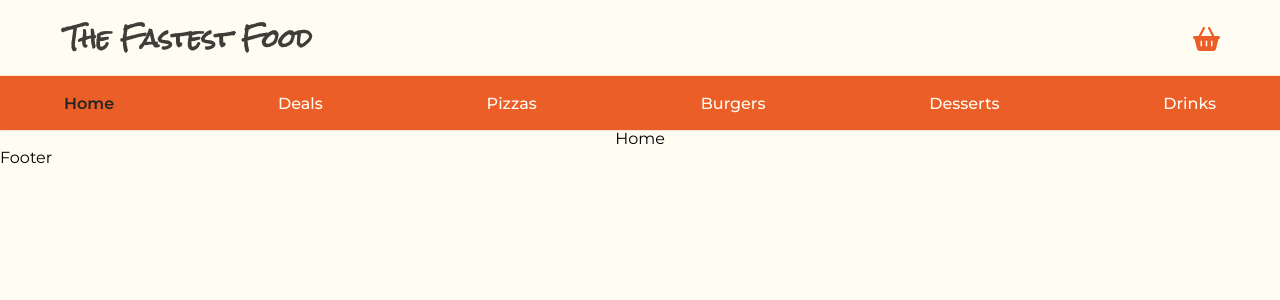
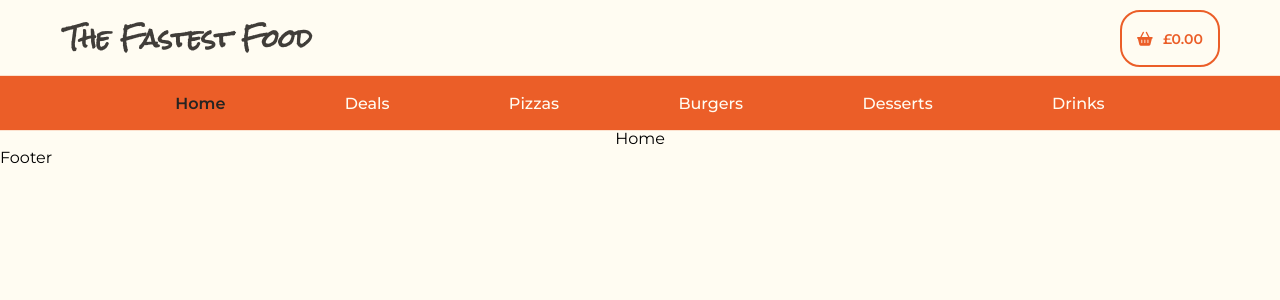
Before and after one commit to MatGom/the-fastest-food, a React (Vite) app: page / in a window 1280 px wide. Shown: the top 300 px of the page. Built offline with nearby package versions, Linux system fonts and the light colour scheme.

Commit message:
Adjust styles for basket icon in navigation and prepare for basket

```diff
--- a/src/components/Navigation/Navigation.module.css
+++ b/src/components/Navigation/Navigation.module.css
@@ -2,6 +2,7 @@
   display: flex;
   flex-direction: column;
   align-items: center;
+  background-color: var(--color-two);
 }
 
 .navigationTitle {
@@ -17,19 +18,42 @@
 .navigationTitle h1 {
   color: var(--color-one);
   margin-left: 5px;
-  font-size: 20px;
+  font-size: 18px;
 }
 
 .navigationBasket {
+  width: 100px;
   display: flex;
-  justify-content: center;
+  justify-content: space-evenly;
   align-items: center;
+  border: 2px solid var(--color-five);
+  border-radius: 20px;
+  transition: 0.2s;
   cursor: pointer;
 }
 
 .navigationBasket i {
-  font-size: 20px;
+  font-size: 14px;
   color: var(--color-five);
+  transition: 0.2s;
+}
+
+.navigationBasketPrice {
+  margin-left: 5px;
+  font-weight: 600;
+  font-size: 14px;
+  color: var(--color-five);
+  font-family: var(--font-two);
+  transition: 0.2s;
+}
+
+.navigationBasket:hover {
+  background-color: var(--color-five);
+}
+
+.navigationBasket:hover.navigationBasket i,
+.navigationBasket:hover .navigationBasketPrice {
+  color: var(--color-two);
 }
 
 .navigationListContainer {
@@ -83,11 +107,15 @@
     font-size: 24px;
   }
 
-  .navigationBasket i {
-    font-size: 24px;
+  .navigationBasket {
+    padding: 10px;
   }
 
   .navigationListMainItem {
     width: auto;
   }
+
+  .navigationList {
+    justify-content: space-evenly;
+  }
 }
--- a/src/components/Navigation/Navigation.tsx
+++ b/src/components/Navigation/Navigation.tsx
@@ -1,14 +1,33 @@
 import styles from './Navigation.module.css';
 
+import { useState } from 'react';
 import { NavLink } from 'react-router-dom';
 
 export default function Navigation() {
+  const [basketIsOpen, setBasketIsOpen] = useState<boolean>(false);
+
+  const handleShowBasket = () => {
+    setBasketIsOpen(true);
+  };
+
+  const handleCloseBasket = () => {
+    setBasketIsOpen(false);
+  };
+
   return (
     <nav className={styles.navigation}>
+      {basketIsOpen && (
+        <div className='basket'>
+          <h4>Basket</h4>
+          <button onClick={handleCloseBasket}>Close</button>
+        </div>
+      )}
+
       <div className={styles.navigationTitle}>
         <h1>The Fastest Food</h1>
-        <div className={styles.navigationBasket}>
+        <div className={styles.navigationBasket} onClick={handleShowBasket}>
           <i className='fa-solid fa-basket-shopping'></i>
+          <p className={styles.navigationBasketPrice}>£0.00</p>
         </div>
       </div>
       <div className={styles.navigationListContainer}>
--- a/src/index.css
+++ b/src/index.css
@@ -26,3 +26,19 @@
   justify-content: center;
   align-items: center;
 }
+
+.basket {
+  width: 80%;
+  max-width: 1000px;
+  height: 90%;
+  position: fixed;
+  top: 50%;
+  left: 50%;
+  transform: translate(-50%, -50%);
+  display: flex;
+  flex-direction: column;
+  justify-content: center;
+  align-items: center;
+  background-color: var(--color-one);
+  z-index: 3;
+}
```
